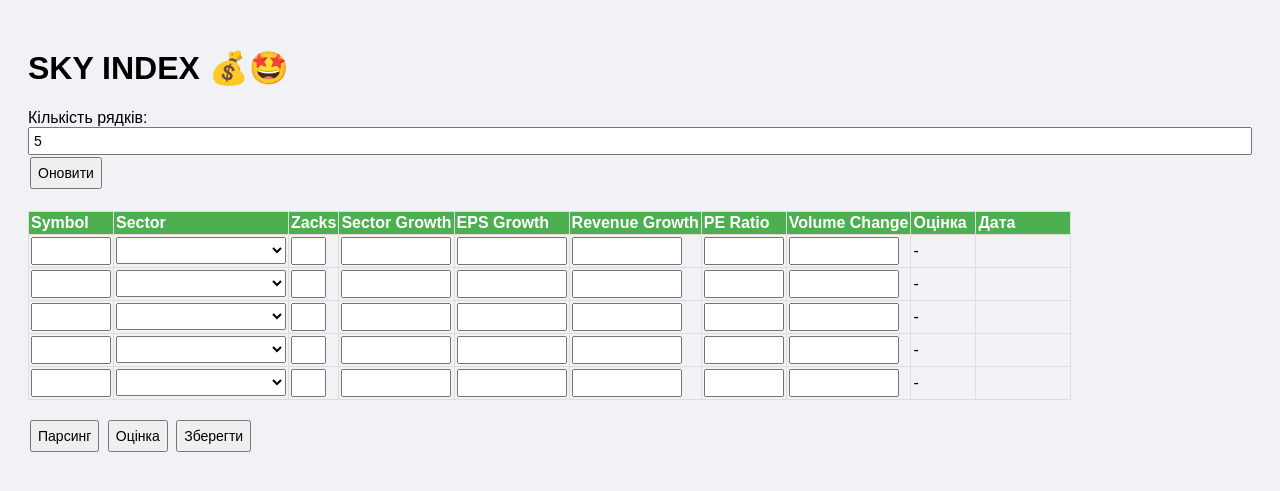
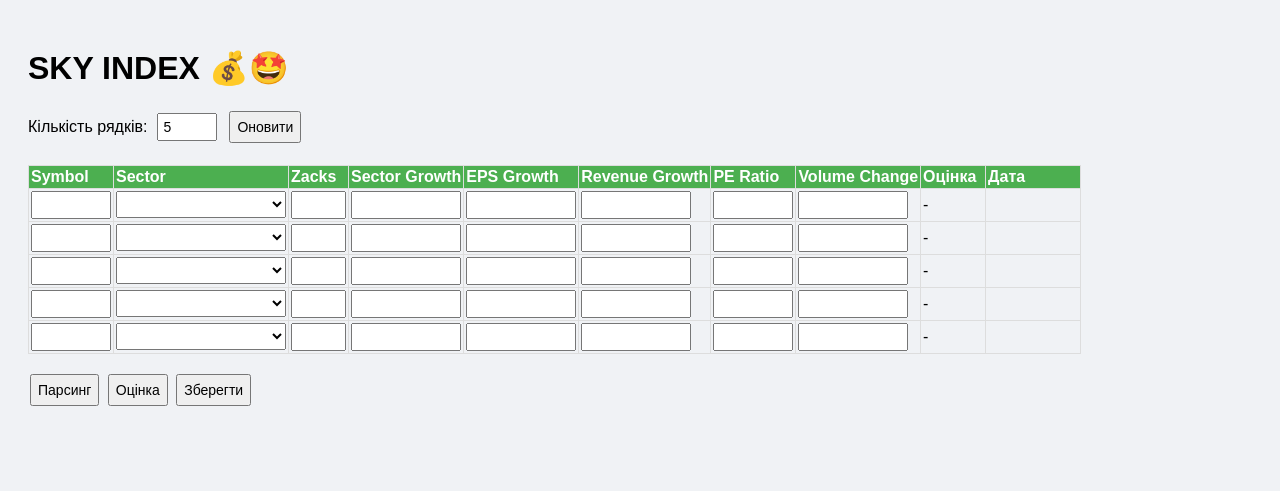
Before and after one commit to YuriiPoltavets/IndexSky, a Flask app: page / in a window 1280 px wide. Shown: the top 491 px of the page. Run offline with Flask 3, Linux system fonts and the light colour scheme.

Commit message:
Update index.html

```diff
--- a/templates/index.html
+++ b/templates/index.html
@@ -4,22 +4,63 @@
     <meta charset="UTF-8">
     <title>SKY INDEX</title>
     <style>
-        body { font-family: Arial, sans-serif; background-color: #f0f2f5; padding: 20px; }
-        table { border-collapse: collapse; margin-top: 20px; table-layout: fixed; }
-        th, td { border: 1px solid #ddd; padding: 2px; text-align: left; }
-        th { background-color: #4CAF50; color: white; }
-        input, select { width: 100%; padding: 4px; font-size: 14px; box-sizing: border-box; }
-        select.sector-select { font-size: 13px; }
-        .table-wrapper { overflow-x: auto; max-width: 100%; }
-        .symbol-input { width: 80px; }
-        .sector-select { width: 170px; }
-        .zacks-output { width: 35px; }
-        .sector-growth { width: 110px; }
-        .eps-growth { width: 110px; }
-        .revenue-growth { width: 110px; }
-        .pe-ratio { width: 80px; }
-        .volume-change { width: 110px; }
-        th[data-tooltip] { position: relative; }
+        body {
+            font-family: Arial, sans-serif;
+            background-color: #f0f2f5;
+            padding: 20px;
+        }
+        table {
+            border-collapse: collapse;
+            margin-top: 20px;
+            table-layout: fixed;
+        }
+        .table-wrapper {
+            overflow-x: auto;
+            max-width: 100%;
+        }
+        th, td {
+            border: 1px solid #ddd;
+            padding: 2px;
+            text-align: left;
+        }
+        th {
+            background-color: #4CAF50;
+            color: white;
+        }
+        input, select {
+            width: 100%;
+            padding: 4px;
+            font-size: 14px;
+            box-sizing: border-box;
+        }
+        .symbol-input {
+            width: 80px;
+        }
+        .sector-select {
+            width: 170px;
+            font-size: 13px;
+        }
+        .zacks-output {
+            width: 55px; /* збільшено */
+        }
+        .sector-growth {
+            width: 110px;
+        }
+        .eps-growth {
+            width: 110px;
+        }
+        .revenue-growth {
+            width: 110px;
+        }
+        .pe-ratio {
+            width: 80px;
+        }
+        .volume-change {
+            width: 110px;
+        }
+        th[data-tooltip] {
+            position: relative;
+        }
         th[data-tooltip]:hover::after {
             content: attr(data-tooltip);
             position: absolute;
@@ -33,15 +74,30 @@
             font-size: 12px;
             z-index: 2;
         }
-        button { padding: 6px; font-size: 14px; margin: 2px; }
+        button {
+            padding: 6px;
+            font-size: 14px;
+            margin: 2px;
+        }
+        .row-control {
+            display: flex;
+            align-items: center;
+            gap: 10px;
+        }
+        .row-control input[type="number"] {
+            width: 60px;
+        }
     </style>
 </head>
 <body>
     <h1>SKY INDEX 💰🤩</h1>
     <form method="POST">
-        <label>Кількість рядків: </label>
-        <input type="number" name="rows_count" min="1" max="50" value="{{ rows|length }}">
+        <div class="row-control">
+            <label for="rows_count">Кількість рядків: </label>
+            <input type="number" id="rows_count" name="rows_count" min="1" max="50" value="{{ rows|length }}">
             <button name="action" value="resize">Оновити</button>
+        </div>
+
         <div class="table-wrapper">
             <table>
                 <thead>
@@ -84,6 +140,7 @@
                 </tbody>
             </table>
         </div>
+
         <br>
         <button name="action" value="parse">Парсинг</button>
         <button name="action" value="evaluate">Оцінка</button>
```
Lines whose indentation alone changed are shown as unchanged.
